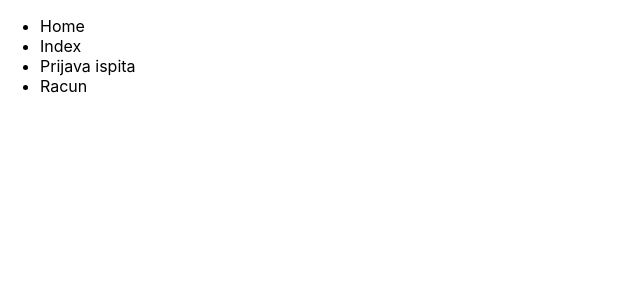
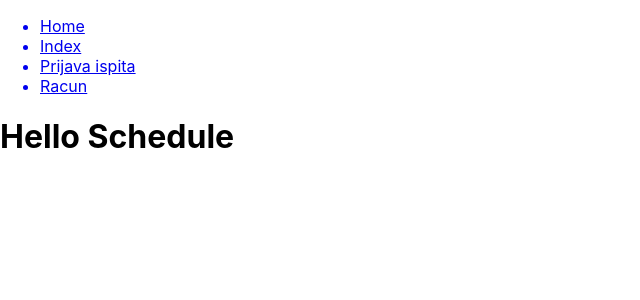
Before and after one commit to fariskdc/marathon_2021, a React (Create React App) app in the folder app/: page /Schedule in a window 1280 px wide. Shown: the top 300 px of the page, without its empty margins (0-640 px from the left). Built offline with nearby package versions, Linux system fonts and the light colour scheme.

Commit message:
Linked Pages, template

```diff
--- /dev/null
+++ b/app/src/components/HomePageStudent.js
@@ -0,0 +1,14 @@
+import React from 'react';
+
+const HomePageStudent = () => {
+
+    return (
+        <div>
+            <h1> Home Page
+            </h1>
+        </div>
+    )
+
+}
+
+export default HomePageStudent;
--- a/app/src/components/HomeStudents.js
+++ b/app/src/components/HomeStudents.js
@@ -1,12 +1,25 @@
 import React from 'react';
 import NavBar from './NavBar';
+import Index from './Index';
+import { BrowserRouter as Router, Switch, Route } from 'react-router-dom';
+import Schedule from './Schedule';
+import StudentAccount from './StudentAccount';
+import HomePageStudent from './HomePageStudent';
 
 function HomeStudents () {
 
     return (
 
-        <NavBar />
-
+        <Router> <div>
+            <NavBar />
+            <Switch>
+            <Route path ="/Index" component = {Index}></Route>
+            <Route path ="/Schedule" component = {Schedule}></Route>
+            <Route path = "/StudentAccount" component = {StudentAccount}></Route>
+            <Route path = "/" exact component = {HomePageStudent}></Route>
+            </Switch>
+        </div>
+        </Router>
     )
 }
 
--- a/app/src/components/Index.js
+++ b/app/src/components/Index.js
@@ -0,0 +1,11 @@
+import React from 'react';
+
+const Index = () => {
+    return (
+        <div>
+            <h1>Stranica Indexa</h1>
+        </div>
+    )
+}
+
+export default Index;
--- a/app/src/components/NavBar.js
+++ b/app/src/components/NavBar.js
@@ -1,15 +1,24 @@
 import React from 'react';
+import {Link} from 'react-router-dom';
 
 const NavBar = () =>{
 
     return (
         <div>
-            <nav>
+            <nav className = "NavigationBar">
                 <ul>
-                    <li>Home</li>
-                    <li>Index</li>
-                    <li>Prijava ispita</li>
-                    <li>Racun</li>
+                    <Link to ='/'>
+                            <li>Home</li>
+                        </Link>
+                    <Link to = '/Index'>
+                            <li>Index</li>
+                        </Link>
+                    <Link to = '/Schedule'>
+                            <li>Prijava ispita</li>
+                        </Link>
+                    <Link to = '/StudentAccount'>
+                            <li>Racun</li>
+                        </Link>
                 </ul>
             </nav>
         </div>
--- /dev/null
+++ b/app/src/components/Schedule.js
@@ -0,0 +1,11 @@
+import React from 'react';
+
+const Schedule = () => {
+
+    return (
+        <h1>Hello Schedule</h1>
+    )
+
+}
+
+export default Schedule;
--- /dev/null
+++ b/app/src/components/StudentAccount.js
@@ -0,0 +1,11 @@
+import React from 'react';
+
+const StudentAccount = () => {
+
+    return (
+        <h1>Hello Account</h1>
+    )
+
+}
+
+export default StudentAccount;
```
Also changed, not shown: 2 other files (tests, documents, lock files or other folders).
